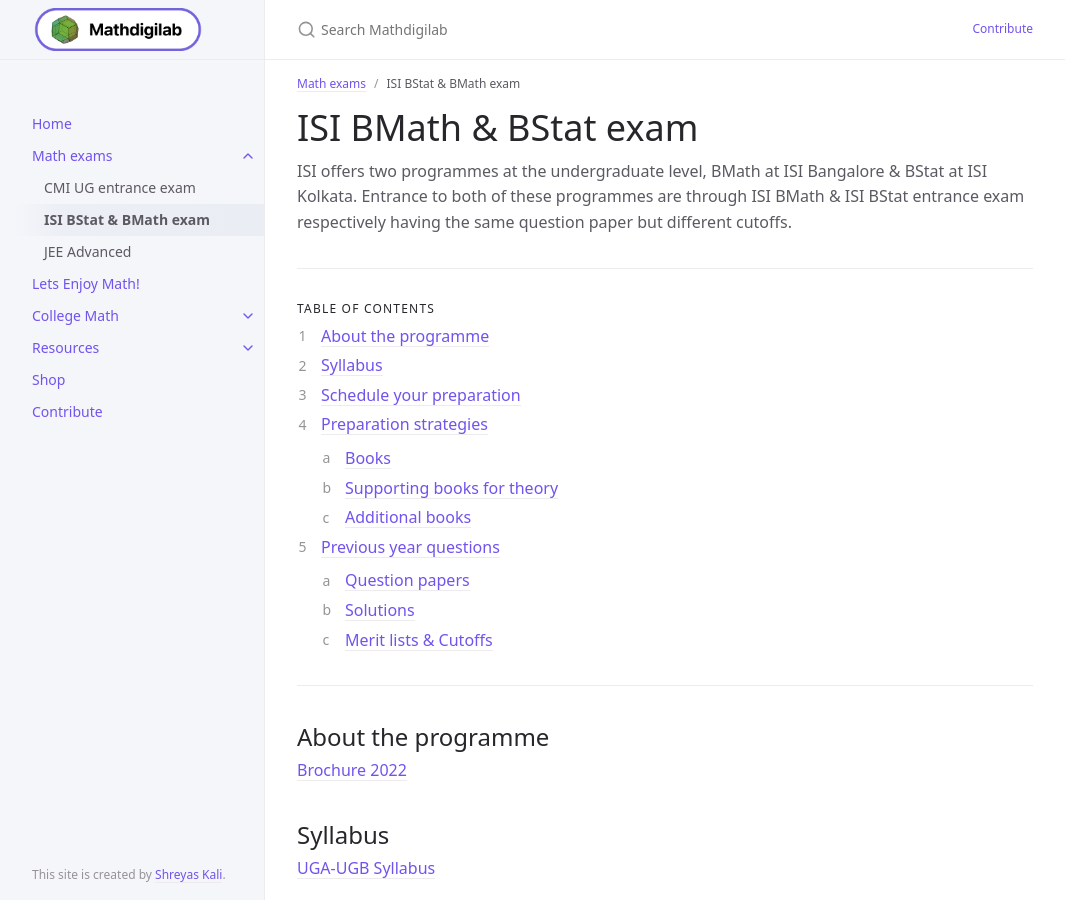
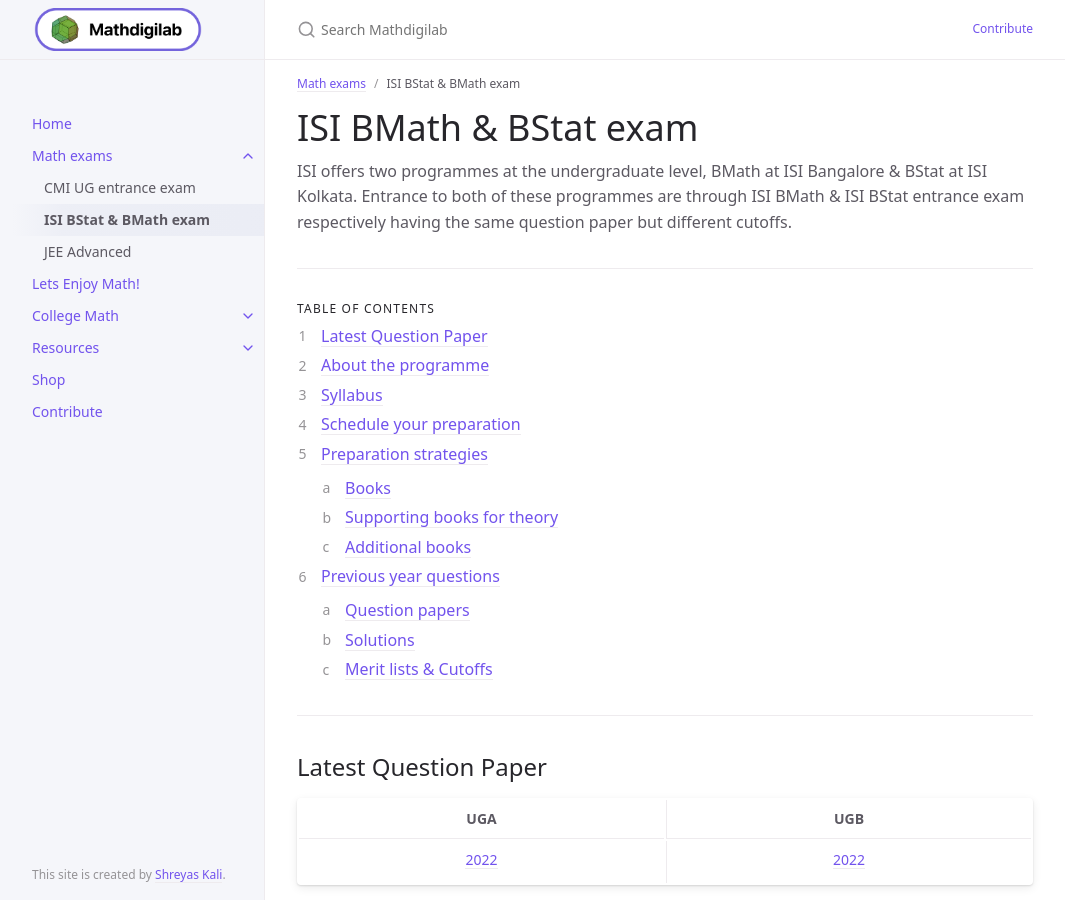
Before and after one commit to Datadigilab/datadigilab.github.io, a Jekyll site: the page built from docs/Math exams/ISI/ISI BMath & BStat exam.md, in a window 1280 px wide and 900 px high. Shown: the whole window, without its empty margins (107-1172 px from the left). Built offline with Jekyll 4.4.1, drawn with Linux system fonts in a browser that asks for light colours; nearby versions of some CDN libraries.

Commit message:
ISI 2022 Paper

```diff
--- a/docs/Math exams/ISI/ISI BMath & BStat exam.md
+++ b/docs/Math exams/ISI/ISI BMath & BStat exam.md
@@ -20,6 +20,11 @@ ISI offers two programmes at the undergraduate level, BMath at ISI Bangalore & B
 {:toc}
 
 ---
+## Latest Question Paper
+
+| UGA | UGB |
+| :---: | :---: |
+| [2022](Isi2022_uga.pdf) | [2022](Isi2022_ugb.pdf) |
 
 ## About the programme
 [Brochure 2022](brochure_0.pdf)
```
Also changed, not shown: index.md (+1 -0 lines), 6 other files.
